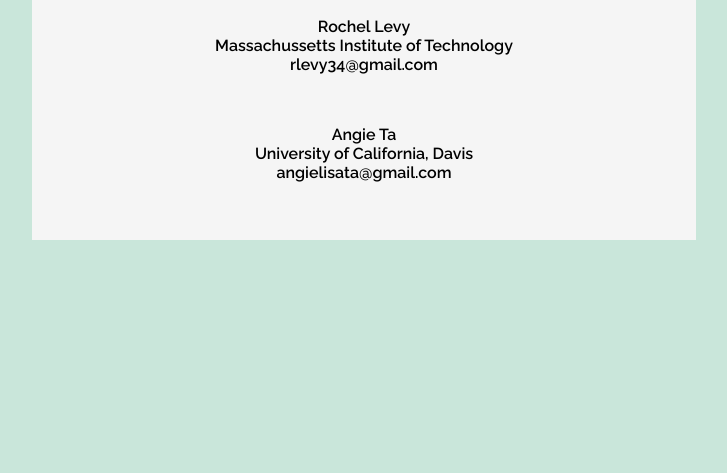
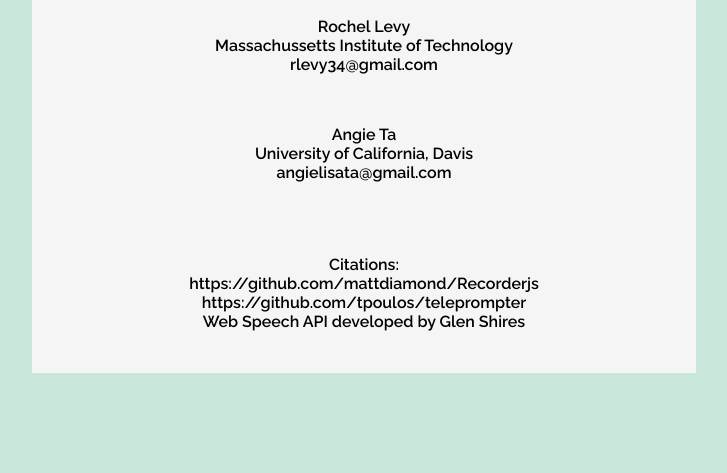
Before and after one commit to angielt/stagebright, a Python web app: template stage-bright-project/templates/about.html in a window 1280 px wide. Shown: the part 1151-1624 px from the top of the page, without its empty margins (276-1003 px from the left). Before the commit the page ends 1391 px from the top, so only its background shows below. Run offline with Jinja, Linux system fonts and the light colour scheme; the template is opened without the code that fills it, so the values that code supplies are empty.

Commit message:
citations

```diff
--- a/stage-bright-project/templates/about.html
+++ b/stage-bright-project/templates/about.html
@@ -71,6 +71,12 @@
   University of California, Davis<br>
   angielisata@gmail.com
 </p>
+<br><br><br>
+Citations:<br>
+https://github.com/mattdiamond/Recorderjs<br>
+https://github.com/tpoulos/teleprompter<br>
+Web Speech API developed by Glen Shires
+
 </div>
 
 <img class="bottom-image-right-myspeeches" src="static/images/cs.png"></img>
```
